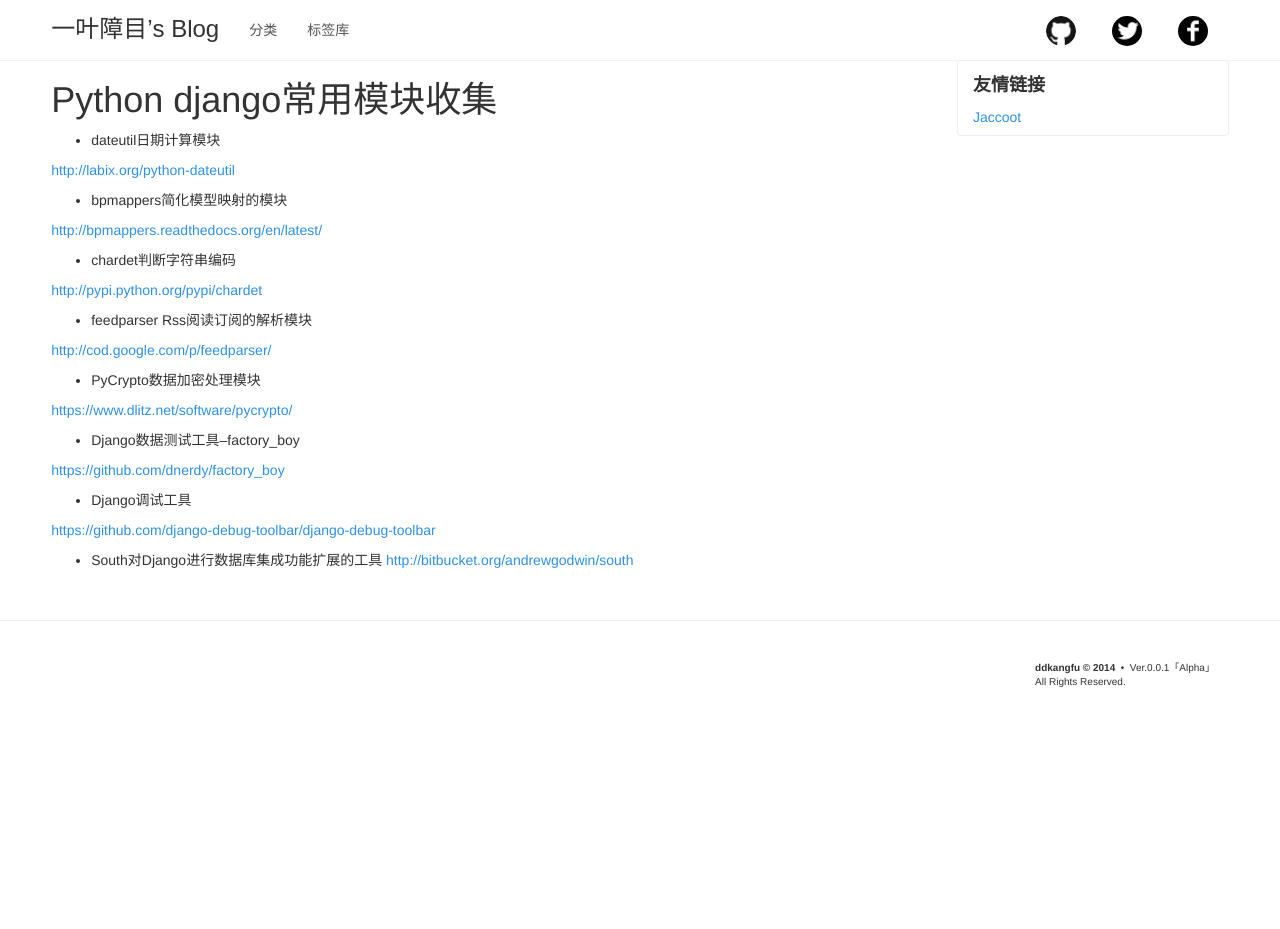
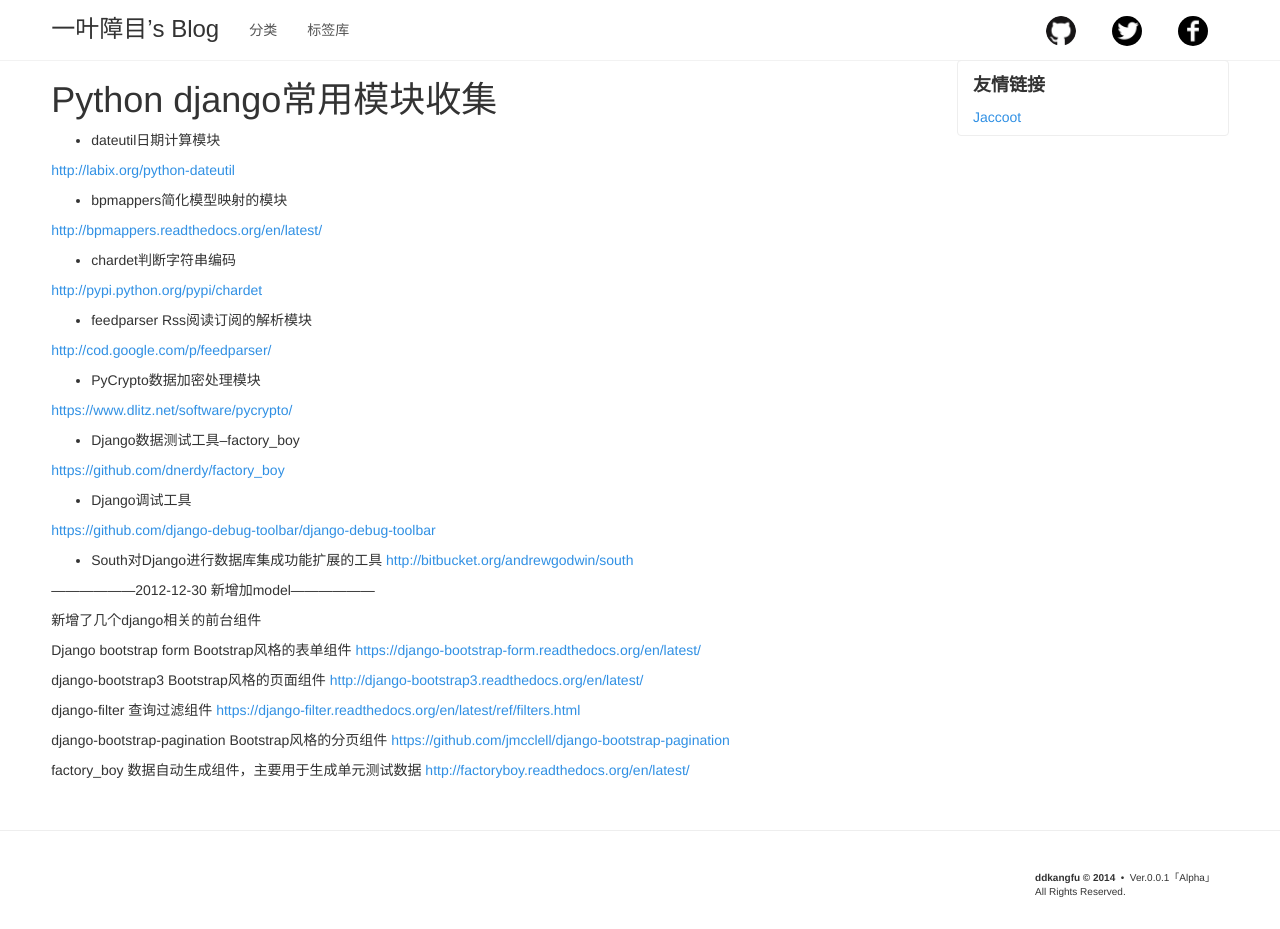
Before and after one commit to ddkangfu/ddkangfu.github.io, a Jekyll site: the page built from _posts/2014-12-11-python-django-model.md, in a window 1280 px wide. Built offline with Jekyll 4.4.1, drawn with Linux system fonts in a browser that asks for light colours; some web fonts are replaced; Markdown is read by kramdown in place of the engine named in the settings; before the commit the page ends 900 px from its top, so only the background shows below that.

Commit message:
新增加了2014-12-11日文章的内容。

```diff
--- a/_posts/2014-12-11-python-django-model.md
+++ b/_posts/2014-12-11-python-django-model.md
@@ -37,3 +37,23 @@
 
 * South对Django进行数据库集成功能扩展的工具
 [http://bitbucket.org/andrewgodwin/south](http://bitbucket.org/andrewgodwin/south)
+
+
+------------------2012-12-30 新增加model------------------
+
+新增了几个django相关的前台组件
+
+Django bootstrap form Bootstrap风格的表单组件
+[https://django-bootstrap-form.readthedocs.org/en/latest/](https://django-bootstrap-form.readthedocs.org/en/latest/)
+
+django-bootstrap3 Bootstrap风格的页面组件
+[http://django-bootstrap3.readthedocs.org/en/latest/](https://django-bootstrap-form.readthedocs.org/en/latest/)
+
+django-filter 查询过滤组件
+[https://django-filter.readthedocs.org/en/latest/ref/filters.html](https://django-bootstrap-form.readthedocs.org/en/latest/)
+
+django-bootstrap-pagination Bootstrap风格的分页组件
+[https://github.com/jmcclell/django-bootstrap-pagination](https://django-bootstrap-form.readthedocs.org/en/latest/)
+
+factory_boy 数据自动生成组件，主要用于生成单元测试数据
+[http://factoryboy.readthedocs.org/en/latest/](https://django-bootstrap-form.readthedocs.org/en/latest/)
```
